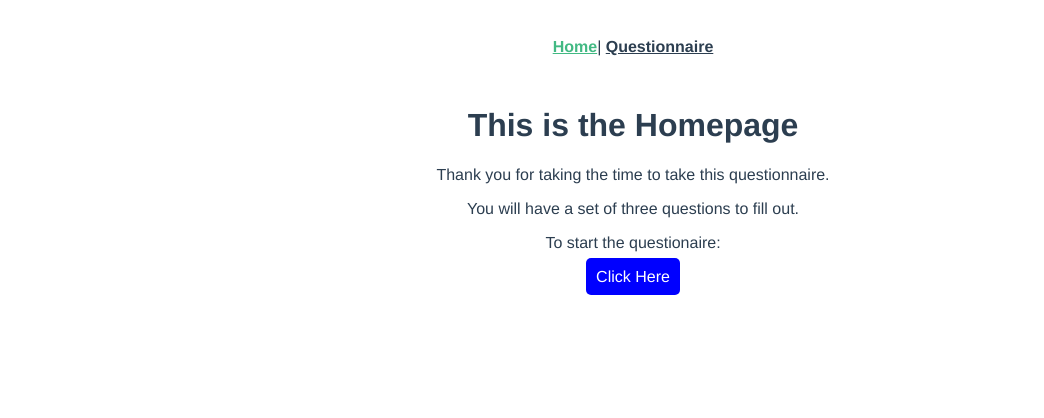
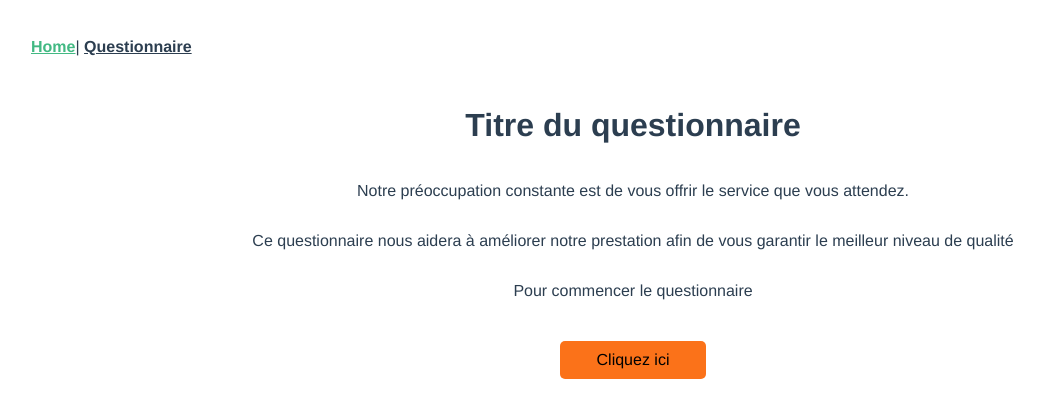
Before and after one commit to RaynaFaye/intermediate-vue-questionnaire, a Vue app: page / in a window 1280 px wide. Shown: the top 418 px of the page, without its empty margins (7-1051 px from the left). Built offline with nearby package versions, Linux system fonts and the light colour scheme.

Commit message:
Updated Home.vue component text

```diff
--- a/src/App.vue
+++ b/src/App.vue
@@ -14,7 +14,6 @@
   font-family: "Avenir", Helvetica, Arial, sans-serif;
   -webkit-font-smoothing: antialiased;
   -moz-osx-font-smoothing: grayscale;
-  text-align: center;
   color: #2c3e50;
 }
 #nav {
--- a/src/views/Home.vue
+++ b/src/views/Home.vue
@@ -1,10 +1,10 @@
 <template>
   <div class="home">
-    <h1>This is the Homepage</h1>
-    <p>Thank you for taking the time to take this questionnaire.</p>
-    <p>You will have a set of three questions to fill out.</p>
-    <p>To start the questionaire:</p>
-    <router-link to="/questionnaire" class="questionnaire-button">Click Here</router-link>
+    <h1>Titre du questionnaire</h1>
+    <p>Notre préoccupation constante est de vous offrir le service que vous attendez.</p>
+    <p>Ce questionnaire nous aidera à améliorer notre prestation afin de vous garantir le meilleur niveau de qualité</p>
+    <p>Pour commencer le questionnaire</p>
+    <router-link to="/questionnaire" class="questionnaire-button">Cliquez ici</router-link>
   </div>
 </template>
 
@@ -15,11 +15,20 @@ export default {
 </script>
 
 <style scoped>
+.home {
+  display: flex;
+  flex-direction: column;
+  align-items: center;
+}
 .questionnaire-button {
+  width: 10%;
   text-decoration: none;
-  color: white;
-  background: blue;
+  text-align: center;
+  color: black;
+  background: #fb7219;
   padding: 10px;
+  margin-top: 25px;
   border-radius: 5px;
+  align-self: center;
 }
 </style>
```
